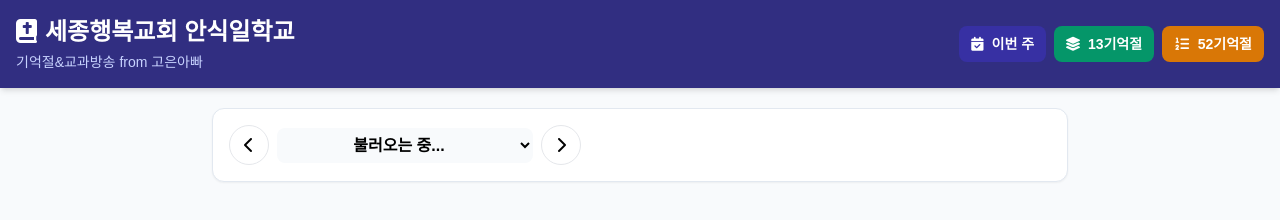
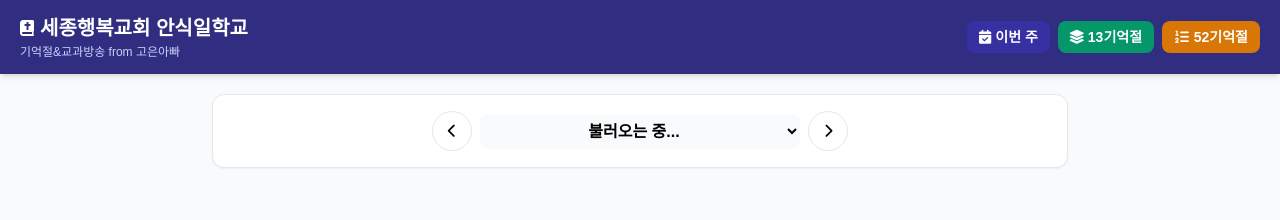
Before and after one commit to shotwon-cpu/sda-joy, a plain HTML site: page index.html in a window 1280 px wide. Drawn offline with nearby package versions, Linux system fonts and the light colour scheme; no server answers.

Commit message:
상단버튼위치 수정

```diff
--- a/index.html
+++ b/index.html
@@ -16,21 +16,23 @@
 </head>
 <body>
 
-  <!-- 상단 네비게이션 -->
-  <header class="nav-header text-white p-3 md:p-4 flex flex-col md:flex-row justify-between items-start md:items-center shadow-md gap-3">
-    <div>
-      <h1 class="text-lg md:text-2xl font-bold"><i class="fa-solid fa-book-bible mr-2"></i>세종행복교회 안식일학교</h1>
-      <p class="text-[11px] md:text-sm text-indigo-200 mt-1">기억절&교과방송 from 고은아빠</p>
+  <!-- 🌟 상단 네비게이션: 모바일과 PC 모두 한 줄로 깔끔하게 오른쪽 배치 -->
+  <header class="nav-header text-white px-3 py-2.5 md:px-5 md:py-3.5 flex justify-between items-center shadow-md gap-2">
+    <div class="min-w-0 flex-shrink">
+      <h1 class="text-xs sm:text-base md:text-xl font-bold truncate flex items-center">
+        <i class="fa-solid fa-book-bible mr-1.5 text-xs sm:text-sm md:text-base"></i>세종행복교회 안식일학교
+      </h1>
+      <p class="text-[9px] sm:text-[11px] md:text-xs text-indigo-200 mt-0.5 truncate">기억절&교과방송 from 고은아빠</p>
     </div>
-    <div class="flex items-center space-x-2 w-full md:w-auto overflow-x-auto pb-1 md:pb-0">
-      <button onclick="goToCurrentWeek()" class="whitespace-nowrap bg-indigo-800 hover:bg-indigo-700 px-3 py-1.5 md:py-2 rounded-lg text-xs md:text-sm font-semibold transition">
-        <i class="fa-solid fa-calendar-check mr-1"></i> 이번 주
+    <div class="flex items-center space-x-1 sm:space-x-1.5 md:space-x-2 flex-shrink-0">
+      <button onclick="goToCurrentWeek()" class="whitespace-nowrap bg-indigo-800 hover:bg-indigo-700 px-2 py-1 md:px-3 md:py-1.5 rounded-lg text-[10px] sm:text-xs md:text-sm font-semibold transition">
+        <i class="fa-solid fa-calendar-check mr-1 hidden sm:inline"></i>이번 주
       </button>
-      <button onclick="openListModal('quarter')" class="whitespace-nowrap bg-emerald-600 hover:bg-emerald-500 px-3 py-1.5 md:py-2 rounded-lg text-xs md:text-sm font-semibold transition">
-        <i class="fa-solid fa-layer-group mr-1"></i> 13기억절
+      <button onclick="openListModal('quarter')" class="whitespace-nowrap bg-emerald-600 hover:bg-emerald-500 px-2 py-1 md:px-3 md:py-1.5 rounded-lg text-[10px] sm:text-xs md:text-sm font-semibold transition">
+        <i class="fa-solid fa-layer-group mr-1 hidden sm:inline"></i>13기억절
       </button>
-      <button onclick="openListModal('year')" class="whitespace-nowrap bg-amber-600 hover:bg-amber-500 px-3 py-1.5 md:py-2 rounded-lg text-xs md:text-sm font-semibold transition">
-        <i class="fa-solid fa-list-ol mr-1"></i> 52기억절
+      <button onclick="openListModal('year')" class="whitespace-nowrap bg-amber-600 hover:bg-amber-500 px-2 py-1 md:px-3 md:py-1.5 rounded-lg text-[10px] sm:text-xs md:text-sm font-semibold transition">
+        <i class="fa-solid fa-list-ol mr-1 hidden sm:inline"></i>52기억절
       </button>
     </div>
   </header>
@@ -38,13 +40,13 @@
   <main class="max-w-4xl mx-auto p-3 md:p-5 space-y-3 md:space-y-5">
 
     <!-- 주차 선택 컨트롤러 -->
-    <div class="bg-white rounded-xl shadow-sm border border-slate-200 p-2 md:p-4 flex flex-col md:flex-row justify-between items-center gap-2">
-      <div class="flex items-center space-x-2 w-full md:w-auto">
-        <button onclick="changeWeek(-1)" class="w-9 h-9 md:w-10 md:h-10 rounded-full border hover:bg-slate-50 flex items-center justify-center"><i class="fa-solid fa-chevron-left"></i></button>
-        <select id="weekSelector" onchange="selectWeek(this.value)" class="flex-1 md:w-64 border-slate-300 rounded-lg p-1.5 md:p-2 bg-slate-50 text-sm md:text-base font-semibold focus:ring-indigo-500 text-center">
+    <div class="bg-white rounded-xl shadow-sm border border-slate-200 p-2 md:p-4 flex justify-between items-center gap-2">
+      <div class="flex items-center space-x-2 w-full justify-center">
+        <button onclick="changeWeek(-1)" class="w-8 h-8 md:w-10 md:h-10 rounded-full border hover:bg-slate-50 flex items-center justify-center flex-shrink-0"><i class="fa-solid fa-chevron-left text-xs md:text-sm"></i></button>
+        <select id="weekSelector" onchange="selectWeek(this.value)" class="flex-1 max-w-xs border-slate-300 rounded-lg p-1.5 md:p-2 bg-slate-50 text-xs md:text-base font-semibold focus:ring-indigo-500 text-center">
           <option value="">불러오는 중...</option>
         </select>
-        <button onclick="changeWeek(1)" class="w-9 h-9 md:w-10 md:h-10 rounded-full border hover:bg-slate-50 flex items-center justify-center"><i class="fa-solid fa-chevron-right"></i></button>
+        <button onclick="changeWeek(1)" class="w-8 h-8 md:w-10 md:h-10 rounded-full border hover:bg-slate-50 flex items-center justify-center flex-shrink-0"><i class="fa-solid fa-chevron-right text-xs md:text-sm"></i></button>
       </div>
     </div>
 
@@ -90,8 +92,8 @@
       <!-- 교과토의 자료 링크 카드 -->
       <div onclick="openDiscussionModal()" class="bg-white rounded-xl shadow-sm border border-slate-200 p-3 md:p-4 flex justify-between items-center cursor-pointer hover:bg-slate-50 transition active:bg-slate-100">
         <div class="flex items-center">
-          <div class="w-10 h-10 rounded-full bg-emerald-50 border border-emerald-100 flex items-center justify-center text-emerald-600 mr-3">
-            <i class="fa-solid fa-comments text-lg"></i>
+          <div class="w-9 h-9 md:w-10 md:h-10 rounded-full bg-emerald-50 border border-emerald-100 flex items-center justify-center text-emerald-600 mr-3">
+            <i class="fa-solid fa-comments text-base md:text-lg"></i>
           </div>
           <div>
             <h3 class="font-bold text-slate-800 text-sm md:text-base">교과토의 자료 보기</h3>
@@ -99,7 +101,7 @@
           </div>
         </div>
         <div class="w-8 h-8 flex items-center justify-center rounded-full bg-slate-50">
-          <i class="fa-solid fa-chevron-right text-slate-400 text-sm"></i>
+          <i class="fa-solid fa-chevron-right text-slate-400 text-xs md:text-sm"></i>
         </div>
       </div>
 
@@ -124,16 +126,14 @@
     </div>
   </main>
 
-  <!-- 교과토의 자료 직접 팝업 (모달) -->
+  <!-- 교과토의 자료 모달창 -->
   <div id="discussionModal" class="hidden fixed inset-0 bg-black bg-opacity-75 flex items-center justify-center z-[60] p-2 md:p-4">
     <div class="bg-white rounded-xl w-full max-w-4xl h-[90vh] md:h-[85vh] flex flex-col overflow-hidden shadow-2xl animate-fade-in">
 
-      <!-- 팝업 상단 헤더 -->
       <div class="bg-slate-800 text-white p-3 flex justify-between items-center">
         <h3 class="font-bold text-sm md:text-base"><i class="fa-solid fa-comments mr-2"></i>이번 주 교과토의 자료</h3>
         <div class="flex items-center space-x-3">
-          <!-- 새 창 열기 버튼 (편의성) -->
-          <button onclick="openDiscussionNewTab()" class="text-indigo-200 hover:text-white transition flex items-center text-xs md:text-sm bg-slate-700 px-2 py-1 rounded">
+          <button onclick="openDiscussionNewTab()" class="text-indigo-200 hover:text-white transition flex items-center text-xs bg-slate-700 px-2 py-1 rounded">
             <i class="fa-solid fa-arrow-up-right-from-square mr-1"></i> 새창 열기
           </button>
           <button onclick="closeDiscussionModal()" class="text-slate-300 hover:text-white transition p-1">
@@ -142,11 +142,8 @@
         </div>
       </div>
 
-      <!-- 본문 iframe (구글 시트 링크 직접 연결) -->
       <div class="flex-1 w-full bg-slate-50 relative">
         <iframe id="discussionIframe" class="w-full h-full border-0 hidden" src=""></iframe>
-
-        <!-- 데이터 없을 때 뜰 화면 -->
         <div id="noDiscussionMsg" class="absolute inset-0 flex flex-col items-center justify-center text-slate-400 bg-white hidden">
           <i class="fa-regular fa-folder-open text-4xl mb-3 text-slate-300"></i>
           <p class="text-sm">등록된 토의 자료 링크가 없습니다.</p>
@@ -231,6 +228,11 @@
       currentIndex = closestIndex;
     }
 
+    function goToCurrentWeek() {
+      autoSelectCurrentWeek();
+      updateUI();
+    }
+
     function buildWeekSelector() {
       const selector = document.getElementById('weekSelector');
       selector.innerHTML = '';
@@ -291,7 +293,6 @@
       }
     }
 
-    // 🌟 구글 시트에 있는 링크를 그대로 팝업에 연결
     function openDiscussionModal() {
       const data = sheetData[currentIndex];
       const iframe = document.getElementById('discussionIframe');
@@ -314,7 +315,6 @@
       document.getElementById('discussionIframe').src = "";
     }
 
-    // 🌟 팝업 상단의 [새창 열기] 버튼 기능
     function openDiscussionNewTab() {
       const data = sheetData[currentIndex];
       if (data && data.discussion_link && data.discussion_link.trim() !== '') {
@@ -412,7 +412,7 @@
         div.className = `p-3 md:p-4 border rounded-xl cursor-pointer transition ${isCurrent ? 'bg-indigo-50 border-indigo-200' : 'bg-slate-50 hover:bg-slate-100 border-slate-200'}`;
         div.onclick = () => { selectWeek(item.originalIndex); closeListModal(); };
         let dObj = item.date ? new Date(item.date) : null;
-        let dateStr = dObj && !isNaN(dObj) ? `${dObj.getMonth()+1}월 ${dObj.getDate()}일` : '';
+        let dateStr = dObj && !isNaN(dObj) ? `${dObj.getMonth()+1}월 ${dateObj.getDate()}일` : '';
         div.innerHTML = `
           <div class="flex justify-between items-center mb-1">
             <span class="text-[11px] font-bold ${isCurrent ? 'text-indigo-700' : 'text-indigo-500'}">${item.quarter || ((item.originalIndex + 1) + '주차')}</span>
```
